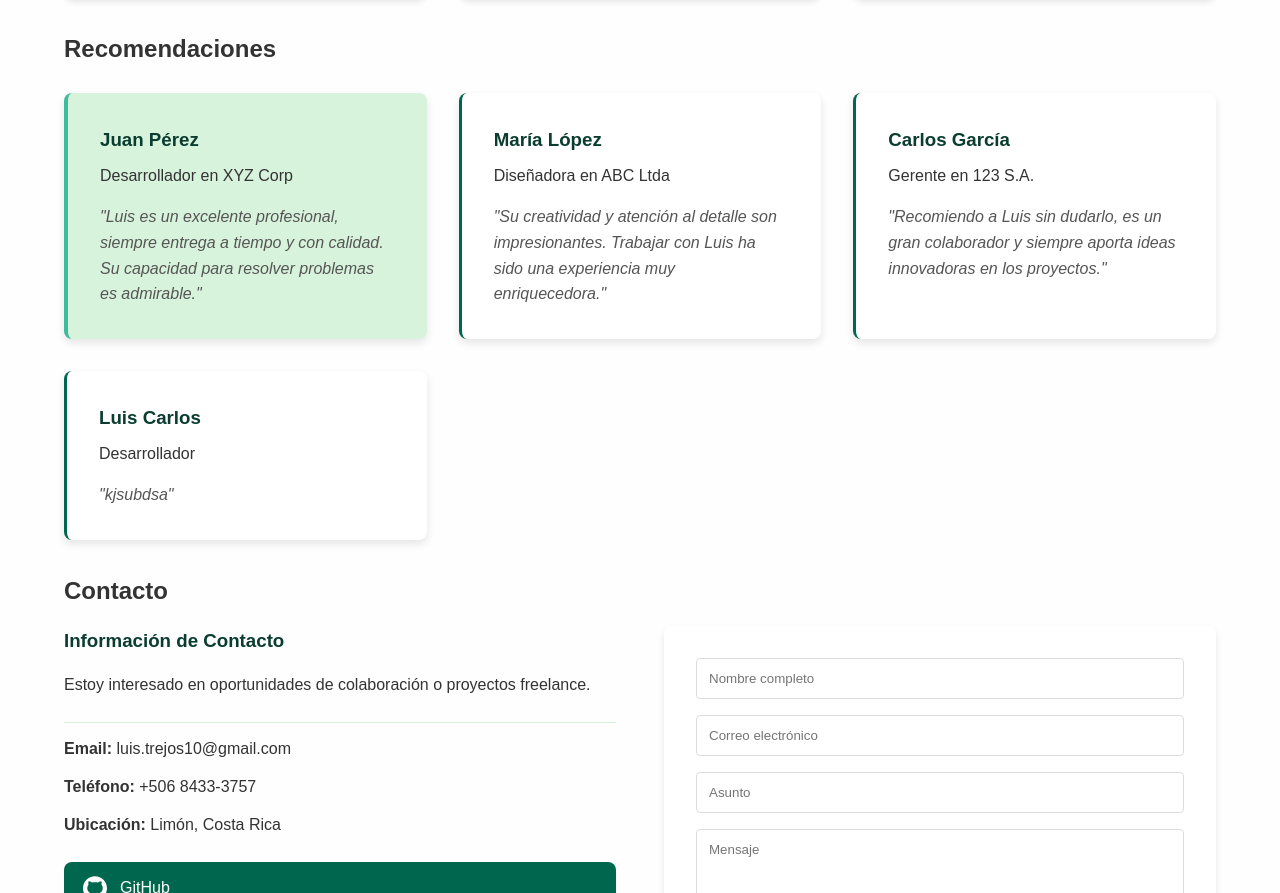
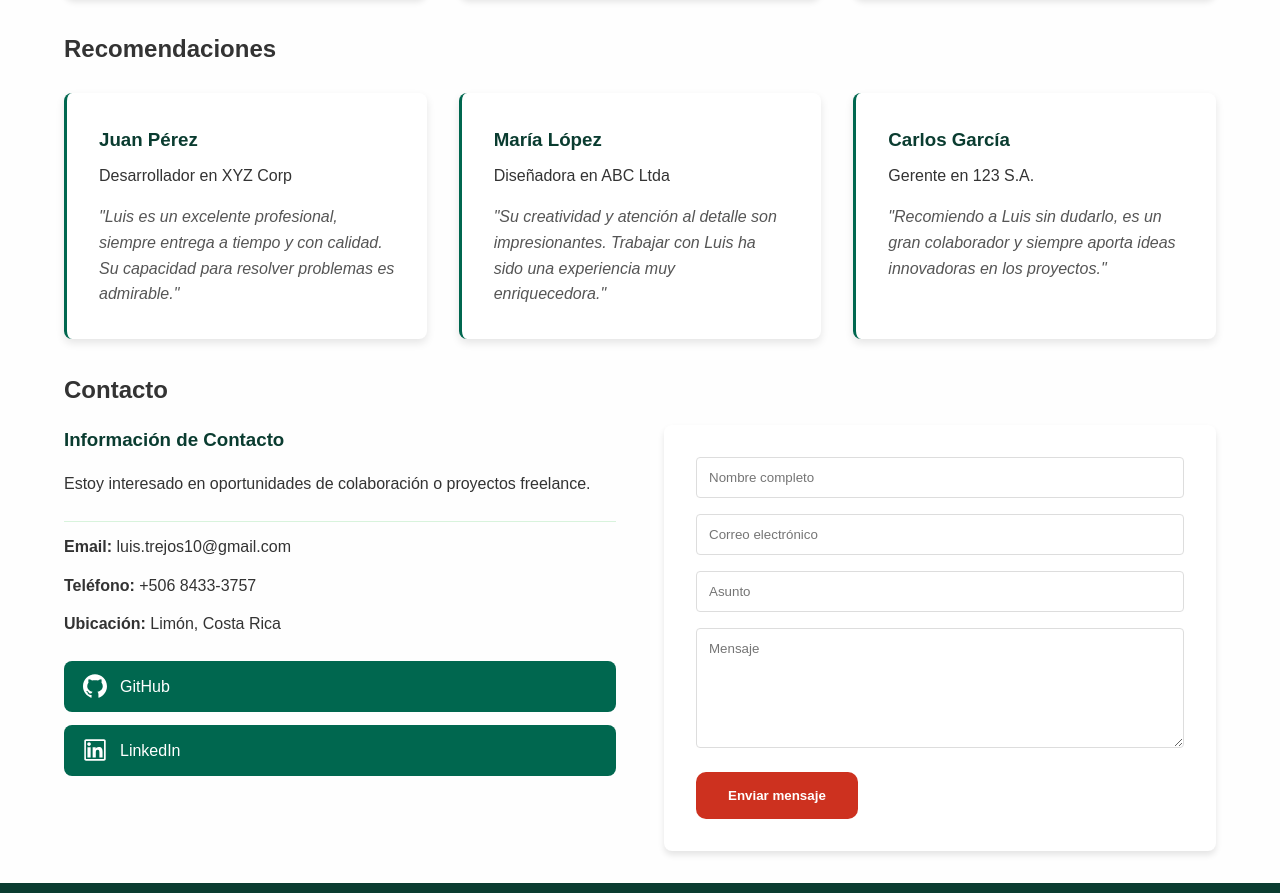
Before and after one commit to LuisK19/Portafolio-WEB, a React (Vite) app: page / in a window 1280 px wide. Shown: the part 3099-3992 px from the top of the page. Built offline with nearby package versions, Linux system fonts and the light colour scheme.

Commit message:
refactor: se cambio el como se ponia el orden de recomendaciones.

```diff
--- a/public/Data/recommendations.json
+++ b/public/Data/recommendations.json
@@ -13,11 +13,5 @@
     "name": "Carlos García",
     "position": "Gerente en 123 S.A.",
     "text": "Recomiendo a Luis sin dudarlo, es un gran colaborador y siempre aporta ideas innovadoras en los proyectos."
-  },
-  {
-    "name": "Luis Carlos",
-    "position": "Desarrollador",
-    "text": "kjsubdsa",
-    "date": "2025-10-18"
   }
 ]
--- a/src/Pages/about/AboutPage.jsx
+++ b/src/Pages/about/AboutPage.jsx
@@ -38,14 +38,6 @@ const AboutPage = () => {
       .catch(error => console.error('Error loading recommendations:', error));
   }, []);
 
-  // Función para ordenar recomendaciones por fecha (más reciente primero)
-  const sortRecommendationsByDate = (recs) => {
-    return recs.sort((a, b) => {
-      const dateA = a.date ? new Date(a.date) : new Date(0);
-      const dateB = b.date ? new Date(b.date) : new Date(0);
-      return dateB - dateA; // Orden descendente (más reciente primero)
-    });
-  };
 
   const handleRecommendationChange = (e) => {
     const { name, value } = e.target;
@@ -78,7 +70,7 @@ const AboutPage = () => {
       const recommendationsResponse = await fetch('/.netlify/functions/get-recommendations');
       const recommendationsData = await recommendationsResponse.json();
       if (recommendationsData.success) {
-        const sortedRecommendations = sortRecommendationsByDate(recommendationsData.recommendations);
+        const sortedRecommendations = recommendationsData.recommendations.reverse();
         setRecommendations(sortedRecommendations);
         setCurrentPage(1); // Volver a la primera página después de agregar
       }
@@ -439,7 +431,7 @@ const AboutPage = () => {
             </form>
           </div>
 
-           {/*SECCIÓN DE PAGINACIÓN - INFO */}
+          {/*SECCIÓN DE PAGINACIÓN - INFO */}
           {recommendations.length > 0 && (
             <div className="pagination-info">
               <p>
@@ -457,11 +449,6 @@ const AboutPage = () => {
                   <span className="position">{rec.position}</span>
                 </div>
                 <p className="text">"{rec.text}"</p>
-                {rec.date && (
-                  <div className="recommendation-date">
-                    <small>Agregado: {new Date(rec.date).toLocaleDateString('es-ES')}</small>
-                  </div>
-                )}
               </div>
             ))}
           </div>
--- a/src/styles/personalInfo.css
+++ b/src/styles/personalInfo.css
@@ -399,11 +399,6 @@
   box-shadow: 0 6px 12px rgba(0, 0, 0, 0.1);
 }
 
-/* Indicador visual para recomendaciones recientes */
-.recommendation-card:first-child {
-  border-left: 4px solid var(--accent-color);
-  background-color: var(--light-green);
-}
 
 /* Responsive para paginación */
 @media (max-width: 768px) {
```
